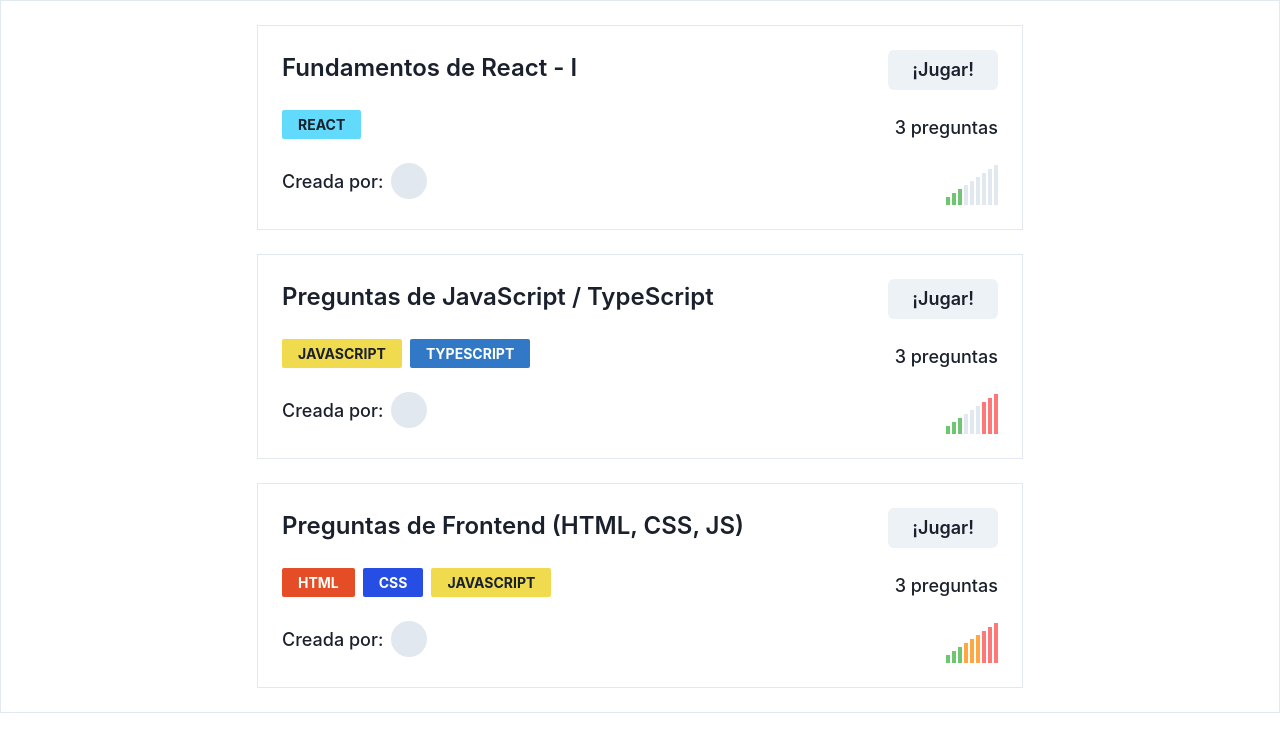
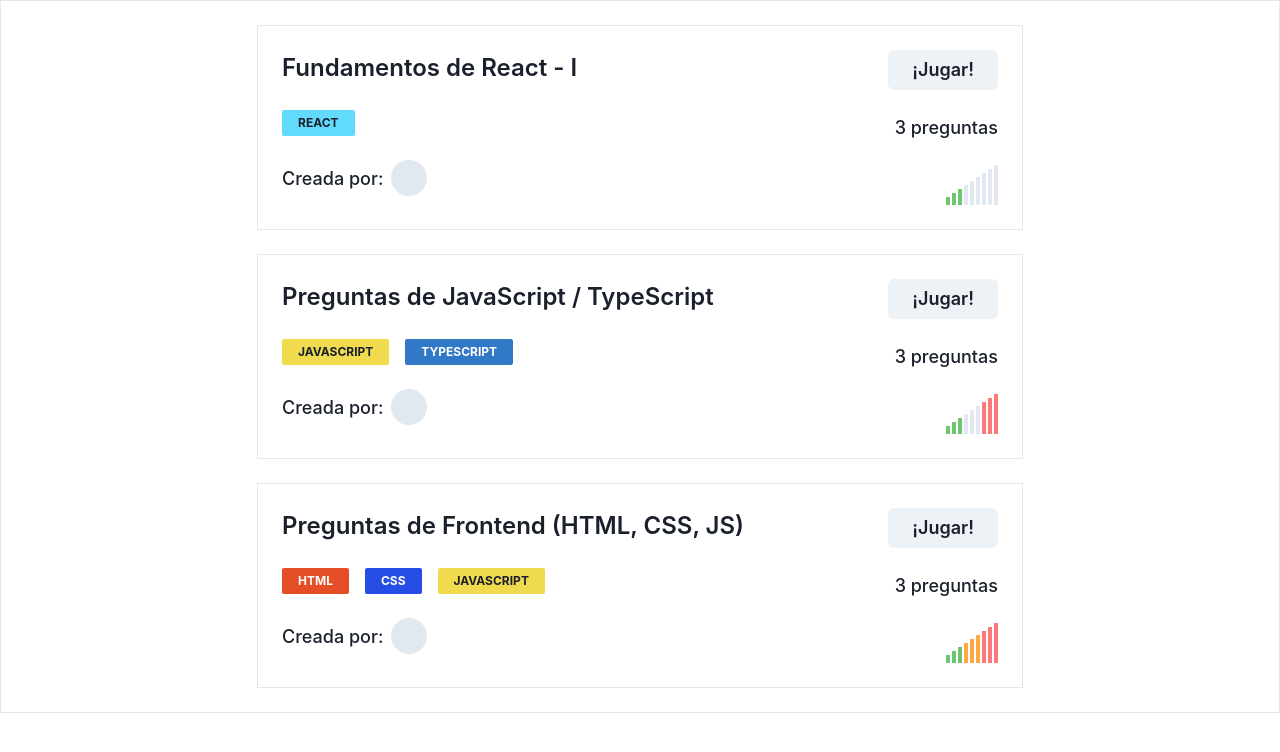
Before and after one commit to NicolasNakasone/AnswerTheTechQuestion, a React (Vite) app in the folder client/: page /trivias in a window 1280 px wide. Shown: the top 752 px of the page. Built offline with nearby package versions, Linux system fonts and the light colour scheme.

Commit message:
chore(mock): modified value from mockTrivia
* Also it has been modified some styles of ListCategories component

```diff
--- a/client/src/feature/featuredTrivia/ListCategories.tsx
+++ b/client/src/feature/featuredTrivia/ListCategories.tsx
@@ -7,7 +7,7 @@ interface IListCategories {
 
 export const ListCategories = ({ categories }: IListCategories): JSX.Element => {
   return (
-    <Box sx={{ display: 'flex', alignItems: 'center', gap: '8px' }}>
+    <Box sx={{ display: 'flex', alignItems: 'center', gap: '16px' }}>
       {categories.map(category => {
         return (
           <Badge
@@ -16,7 +16,7 @@ export const ListCategories = ({ categories }: IListCategories): JSX.Element =>
             textColor={category.text_color}
             sx={{
               padding: '4px 16px',
-              fontSize: '14px',
+              fontSize: '12px',
               textTransform: 'none',
             }}
           >
--- a/client/src/mocks/trivias.mock.ts
+++ b/client/src/mocks/trivias.mock.ts
@@ -57,7 +57,7 @@ const mockTrivia: Trivia[] = [
     categories: [mockCategory.REACT],
     levels: [UserLevel.BASIC],
     questions: mockQuestionList,
-    average_score: 4.75,
+    average_score: 4.4,
     total_votes: 2000,
   },
   {
```
